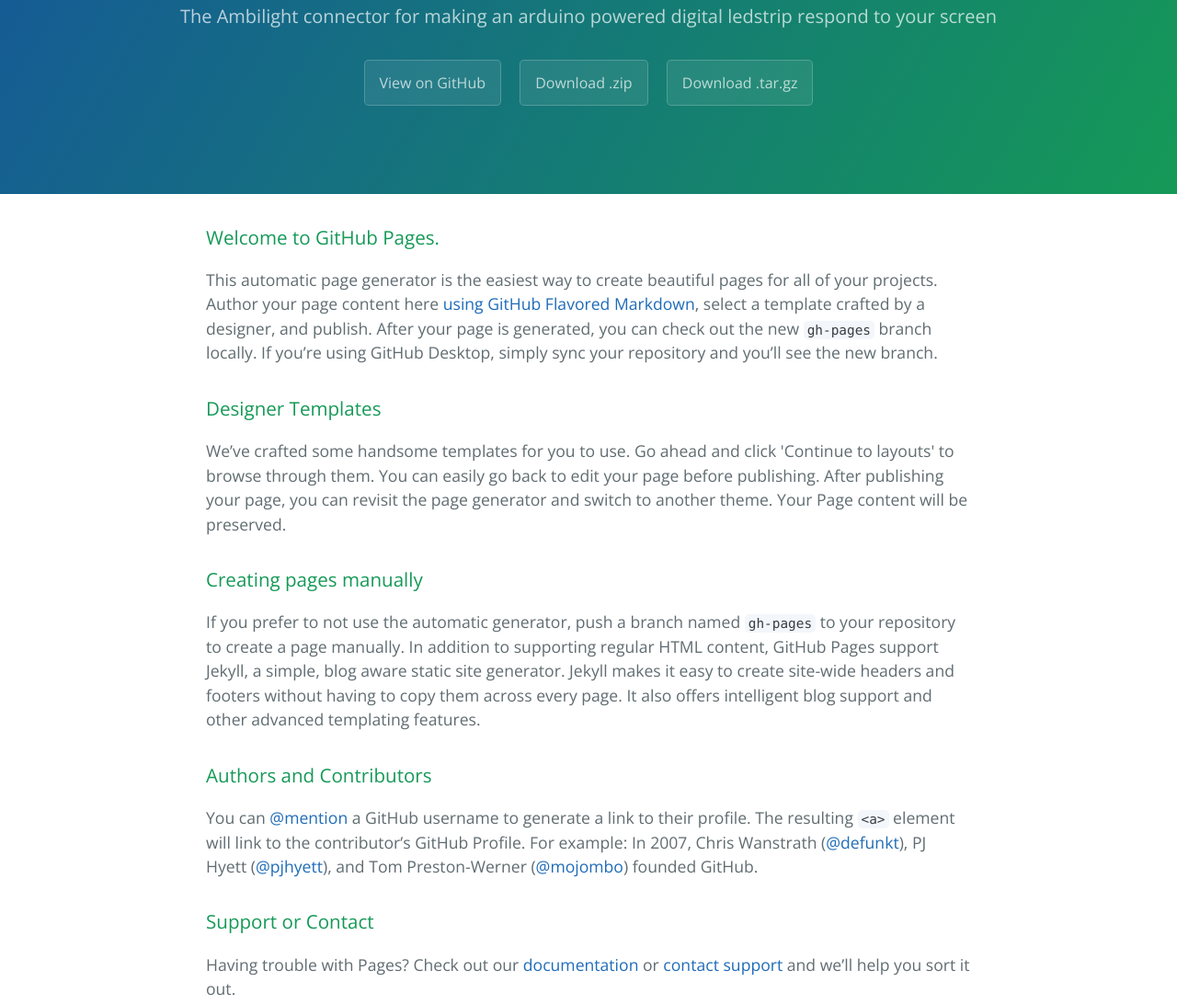
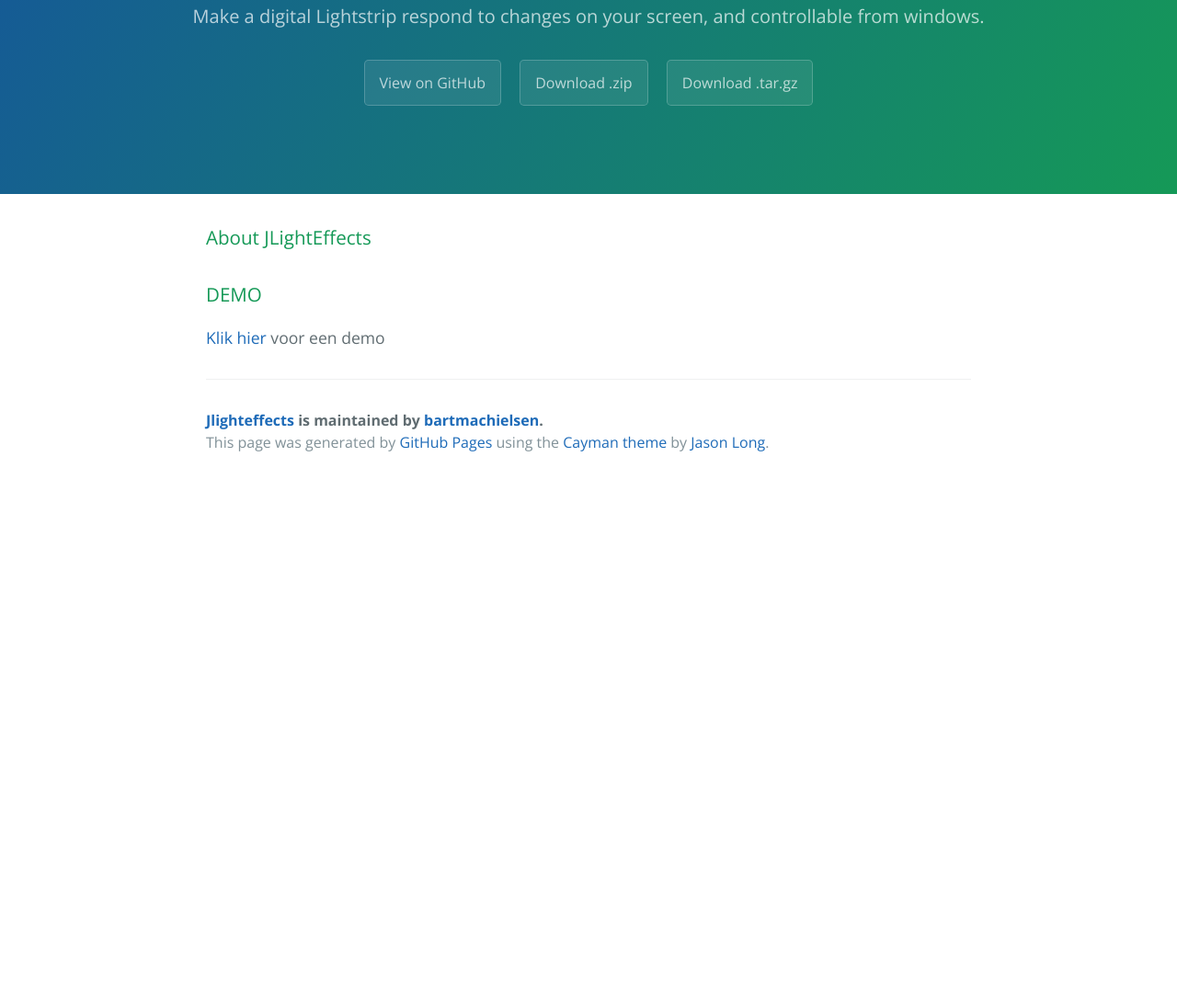
Before and after one commit to bartmachielsen/Ambilight, a plain HTML site: page index.html in a window 1280 px wide. Shown: the part 172-1264 px from the top of the page at 92% size. After the commit the page ends 800 px from the top, so only its background shows below. Drawn offline with nearby package versions, Linux system fonts and the light colour scheme.

```diff
--- a/index.html
+++ b/index.html
@@ -12,7 +12,7 @@
   <body>
     <section class="page-header">
       <h1 class="project-name">Jlighteffects</h1>
-      <h2 class="project-tagline">The Ambilight connector for making an arduino powered digital ledstrip respond to your screen</h2>
+      <h2 class="project-tagline">Make a digital Lightstrip respond to changes on your screen, and controllable from windows.</h2>
       <a href="https://github.com/bartmachielsen/JLightEffects" class="btn">View on GitHub</a>
       <a href="https://github.com/bartmachielsen/JLightEffects/zipball/master" class="btn">Download .zip</a>
       <a href="https://github.com/bartmachielsen/JLightEffects/tarball/master" class="btn">Download .tar.gz</a>
@@ -20,29 +20,12 @@
 
     <section class="main-content">
       <h3>
-<a id="welcome-to-github-pages" class="anchor" href="#welcome-to-github-pages" aria-hidden="true"><span aria-hidden="true" class="octicon octicon-link"></span></a>Welcome to GitHub Pages.</h3>
-
-<p>This automatic page generator is the easiest way to create beautiful pages for all of your projects. Author your page content here <a href="https://guides.github.com/features/mastering-markdown/">using GitHub Flavored Markdown</a>, select a template crafted by a designer, and publish. After your page is generated, you can check out the new <code>gh-pages</code> branch locally. If you’re using GitHub Desktop, simply sync your repository and you’ll see the new branch.</p>
+<a id="about-jlighteffects" class="anchor" href="#about-jlighteffects" aria-hidden="true"><span aria-hidden="true" class="octicon octicon-link"></span></a>About JLightEffects</h3>
 
 <h3>
-<a id="designer-templates" class="anchor" href="#designer-templates" aria-hidden="true"><span aria-hidden="true" class="octicon octicon-link"></span></a>Designer Templates</h3>
+<a id="demo" class="anchor" href="#demo" aria-hidden="true"><span aria-hidden="true" class="octicon octicon-link"></span></a>DEMO</h3>
 
-<p>We’ve crafted some handsome templates for you to use. Go ahead and click 'Continue to layouts' to browse through them. You can easily go back to edit your page before publishing. After publishing your page, you can revisit the page generator and switch to another theme. Your Page content will be preserved.</p>
-
-<h3>
-<a id="creating-pages-manually" class="anchor" href="#creating-pages-manually" aria-hidden="true"><span aria-hidden="true" class="octicon octicon-link"></span></a>Creating pages manually</h3>
-
-<p>If you prefer to not use the automatic generator, push a branch named <code>gh-pages</code> to your repository to create a page manually. In addition to supporting regular HTML content, GitHub Pages support Jekyll, a simple, blog aware static site generator. Jekyll makes it easy to create site-wide headers and footers without having to copy them across every page. It also offers intelligent blog support and other advanced templating features.</p>
-
-<h3>
-<a id="authors-and-contributors" class="anchor" href="#authors-and-contributors" aria-hidden="true"><span aria-hidden="true" class="octicon octicon-link"></span></a>Authors and Contributors</h3>
-
-<p>You can <a href="https://help.github.com/articles/basic-writing-and-formatting-syntax/#mentioning-users-and-teams" class="user-mention">@mention</a> a GitHub username to generate a link to their profile. The resulting <code>&lt;a&gt;</code> element will link to the contributor’s GitHub Profile. For example: In 2007, Chris Wanstrath (<a href="https://github.com/defunkt" class="user-mention">@defunkt</a>), PJ Hyett (<a href="https://github.com/pjhyett" class="user-mention">@pjhyett</a>), and Tom Preston-Werner (<a href="https://github.com/mojombo" class="user-mention">@mojombo</a>) founded GitHub.</p>
-
-<h3>
-<a id="support-or-contact" class="anchor" href="#support-or-contact" aria-hidden="true"><span aria-hidden="true" class="octicon octicon-link"></span></a>Support or Contact</h3>
-
-<p>Having trouble with Pages? Check out our <a href="https://help.github.com/pages">documentation</a> or <a href="https://github.com/contact">contact support</a> and we’ll help you sort it out.</p>
+<p><a href="https://youtu.be/kbXznmAu184">Klik hier</a> voor een demo</p>
 
       <footer class="site-footer">
         <span class="site-footer-owner"><a href="https://github.com/bartmachielsen/JLightEffects">Jlighteffects</a> is maintained by <a href="https://github.com/bartmachielsen">bartmachielsen</a>.</span>
```
Also changed, not shown: params.json (+2 -2 lines).
